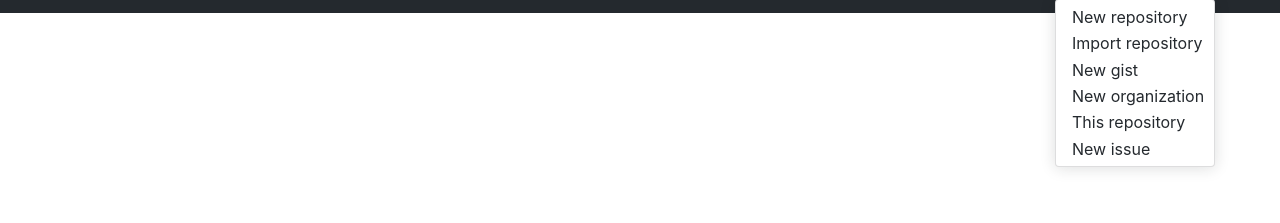
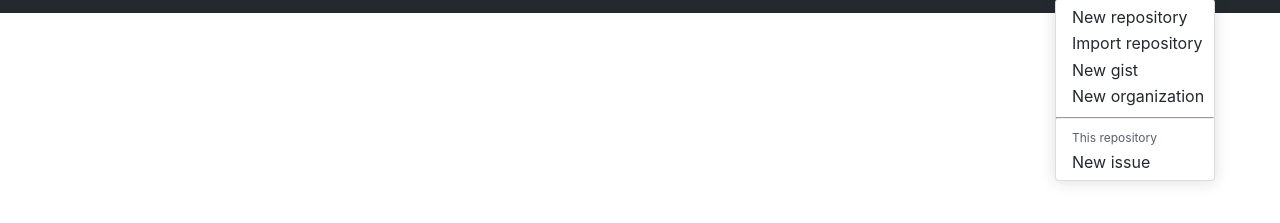
Before and after one commit to dpkirichenko/lessons, a plain HTML site: page lesson4/index.html in a window 1280 px wide. Shown: the part 51-274 px from the top of the page. Drawn offline with Linux system fonts and the light colour scheme.

Commit message:
add hover, hr to create-menu

```diff
--- a/lesson4/index.html
+++ b/lesson4/index.html
@@ -70,8 +70,9 @@
                     <li class="create-menu__items">
                         <a href="#" class="create-menu__items details-items">New organization</a>
                     </li>
+                    <hr>
                     <li class="create-menu__items">
-                        <a href="#" class="create-menu__items details-items">This repository</a>
+                        <div class="dropdown-header">This repository</div>
                     </li>
                     <li class="create-menu__items">
                         <a href="#" class="create-menu__items details-items">New issue</a>
--- a/lesson4/styles.css
+++ b/lesson4/styles.css
@@ -216,6 +216,18 @@ a {
     padding: 4px 8px 4px 16px;
 }
 
+.details-items:hover {
+    color: white;
+    background: blue;
+}
+
+.dropdown-header {
+    padding: 4px 16px;
+    font-size: 12px;
+    color: #586069
+
+}
+
 .dropdown-caret__item {
     position: absolute;
     top: -16px;
```
